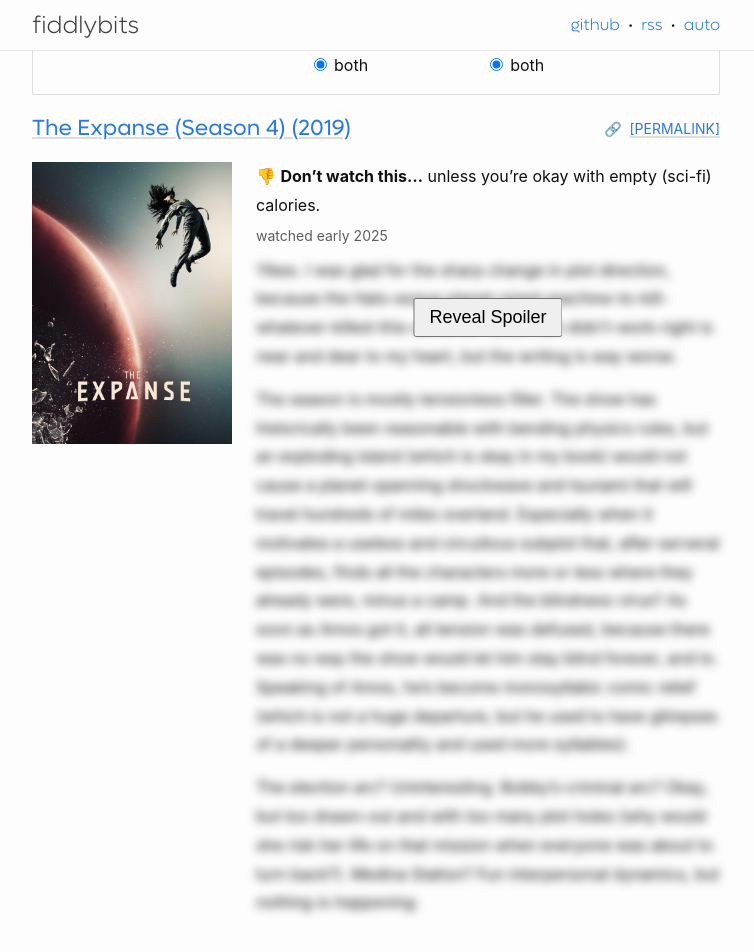
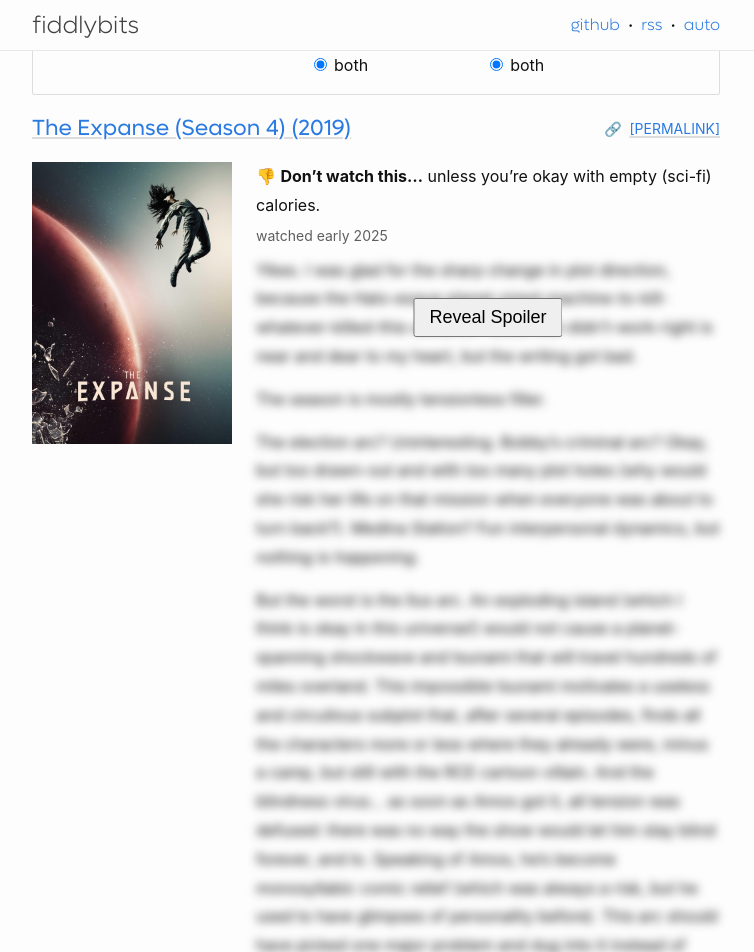
Before and after one commit to seansfkelley/seansfkelley.github.io, a Jekyll site: the page built from _posts/2024-04-01-movies.md, in a window 1280 px wide and 1400 px high, scrolled down 343 px. Shown: the top 952 px of the window, without its empty margins (264-1018 px from the left). Built offline with Jekyll 4.4.1, drawn with Linux system fonts in a browser that asks for light colours; some of the changed text lies outside the part shown.

Commit message:
Expanse, Blackened Mantle

```diff
--- a/_data/movies.yml
+++ b/_data/movies.yml
@@ -8,20 +8,20 @@
   watched-display: early 2025
   dont-watch-this: unless you're okay with empty (sci-fi) calories.
   more-thoughts: |
-    Yikes. I was glad for the sharp change in plot direction, because the Halo-esque planet-sized-machine-to-kill-whatever-killed-this-advance-raced-but-didn't-work-right is near and dear to my heart, but the writing is way worse.
+    Yikes. I was glad for the sharp change in plot direction, because the Halo-esque planet-sized-machine-to-kill-whatever-killed-this-advance-raced-but-didn't-work-right is near and dear to my heart, but the writing got bad.
 
-    The season is mostly tensionless filler. The show has historically been reasonable with bending physics rules, but an exploding island (which is okay in my book) would not cause a planet-spanning shockwave and tsunami that will travel hundreds of miles overland. Especially when it motivates a useless and circuitous subplot that, after serveral episodes, finds all the characters more or less where they already were, minus a camp. And the blindness virus? As soon as Amos got it, all tension was defused, because there was no way the show would let him stay blind forever, and lo. Speaking of Amos, he's become monosyllabic comic relief (which is not a huge departure, but he used to have glimpses of a deeper personality and used more syllables).
+    The season is mostly tensionless filler.
 
     The election arc? Uninteresting. Bobby's criminal arc? Okay, but too drawn-out and with too many plot holes (why would she risk her life on that mission when everyone was about to turn back?). Medina Station? Fun interpersonal dynamics, but _nothing is happening_.
+
+    But the worst is the Ilus arc. An exploding island (which I think is okay in this universe!) would not cause a planet-spanning shockwave and tsunami that will travel hundreds of miles overland. This impossible tsunami motivates a useless and circuitous subplot that, after several episodes, finds all the characters more or less where they already were, minus a camp, but still with the RCE cartoon villain. And the blindness virus... as soon as Amos got it, all tension was defused: there was no way the show would let him stay blind forever, and lo. Speaking of Amos, he's become monosyllabic comic relief (which was always a risk, but he used to have glimpses of personality before). This arc should have picked one major problem and dug into it instead of throwing shit at the wall.
 - title: Bullitt
   year: 1968
   kind: movie
   link: https://www.imdb.com/title/tt0062765/
   poster: bullitt-1968.jpg
   watched: 2025-02-01
-  # watched-display:
   watch-this:
-  # dont-watch-this:
   more-thoughts: |
 
 # - title: What We Do in the Shadows
@@ -41,21 +41,19 @@
 #   watched-display: January 2025
 #   watch-this:
 #   more-thoughts: |
-# - title: The Blackened Mantle
-#   year: 2023
-#   kind: movie
-#   link: https://originaltrilogy.com/topic/The-Blackened-Mantle-2023-Kurosawa-Edition-a-personal-update-to-my-favorite-Prequel-Trilogy-fanedit/id/103338
-#   poster: the-blackened-mantle-2023.jpg
-#   watched: 2025-01-23
-#   watch-this: for the first 30 minutes or so, until you get the point.
-#   more-thoughts: |
-#     I love the idea behind this fan edit, as well as some of the attention to detail.
-#     - okasa, hai
-#     - no midichrlorians
+- title: The Blackened Mantle
+  year: 2023
+  kind: movie
+  link: https://originaltrilogy.com/topic/The-Blackened-Mantle-2023-Kurosawa-Edition-a-personal-update-to-my-favorite-Prequel-Trilogy-fanedit/id/103338
+  poster: the-blackened-mantle-2023.jpg
+  watched: 2025-01-23
+  watch-this: for the first 30 minutes or so, until you get the point.
+  more-thoughts: |
+    I love the idea behind this fan edit, and think it's (accidentally?) a really excellent comparative analysis that highlights the flaws in the source material.
 
-#     I went in expecting it to have a more Kurosawa-ish feel, but the source material is just written and edited way too fast to ever let you breathe, and the fan edits on top are also really aggressive.
+    I went in expecting it to have a more Kurosawa-ish feel, but episodes I-III are written and edited way too fast to ever let you breathe, and the fan edits on top are also really aggressive to keep the runtime in check. The source material is also exceptionally visually cluttered; some scenes really suffer from the lack of color and contrast to help parse them. This is a failure of the originals, not the edit. Coruscant, for instance, is an undifferentiated mass of grey.
 
-#     The source material is really cluttered, and some scenes really suffer from a lack of color and contrast to help  parse them. Coroscant is an undifferentiated mass of grey.
+    Supposedly the dubbing doesn't line up with the original dialog, which is a perfect escape hatch to allow skipping over storytelling inanities like midichlorians. But there's still attention to detail: easily-recognized Japanese words like "hai" or "okasa" appear in the right places, so it still feels right if you're used to hearing anime.
 - title: Leonardo da Vinci
   year: 2024
   kind: tv
@@ -83,7 +81,7 @@
   watched-display: late 2024
   watch-this: if you watched season 1, though it's very different.
   more-thoughts: |
-    I lumped these together because I'm writing this review late and I can't remember where the line is between these seasons. The diverging genres and intersecting plotlines of the first season are gone, replaced by a more traditional sci-fi arc. It's still mostly good, but the protomolecule is straight-up shameless [phlebotinum](https://tvtropes.org/pmwiki/pmwiki.php/Main/AppliedPhlebotinum), which makes it difficult to really emotionally invest in said arc and gets narratively tiresome.
+    I lumped these together because I'm writing this review late and I can't remember where the line is between these seasons. The diverging genres and intersecting plotlines of the first season are gone, replaced by a more traditional sci-fi arc. It's still mostly good, but the protomolecule is straight-up shameless [phlebotinum](https://tvtropes.org/pmwiki/pmwiki.php/Main/AppliedPhlebotinum), which makes it difficult to really emotionally invest in said arc and gets narratively tiresome. The characters don't develop much, and some of the ones I like best, like Anderson Dawes, just fade away.
 - title: The Outfit
   year: 2022
   kind: movie
```
